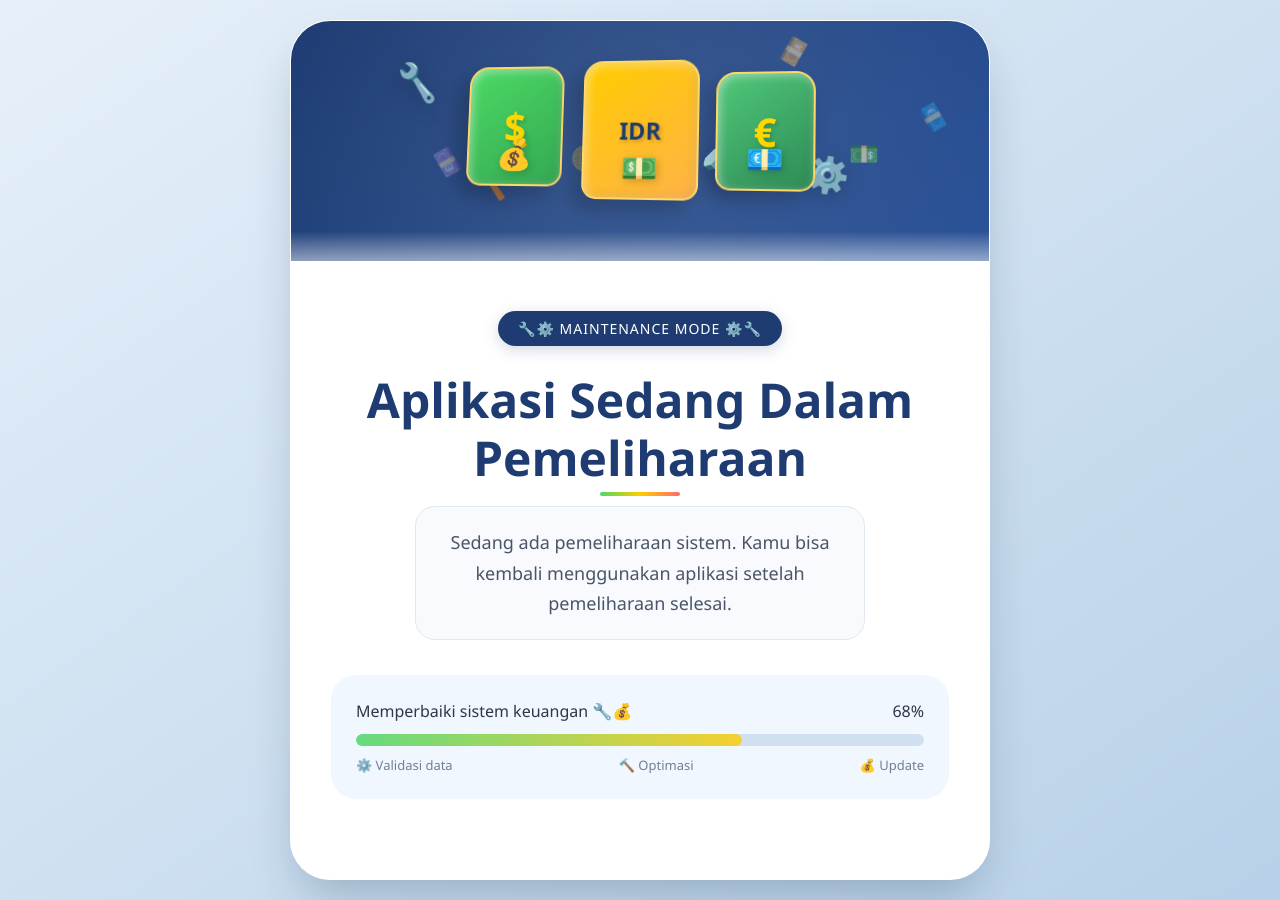
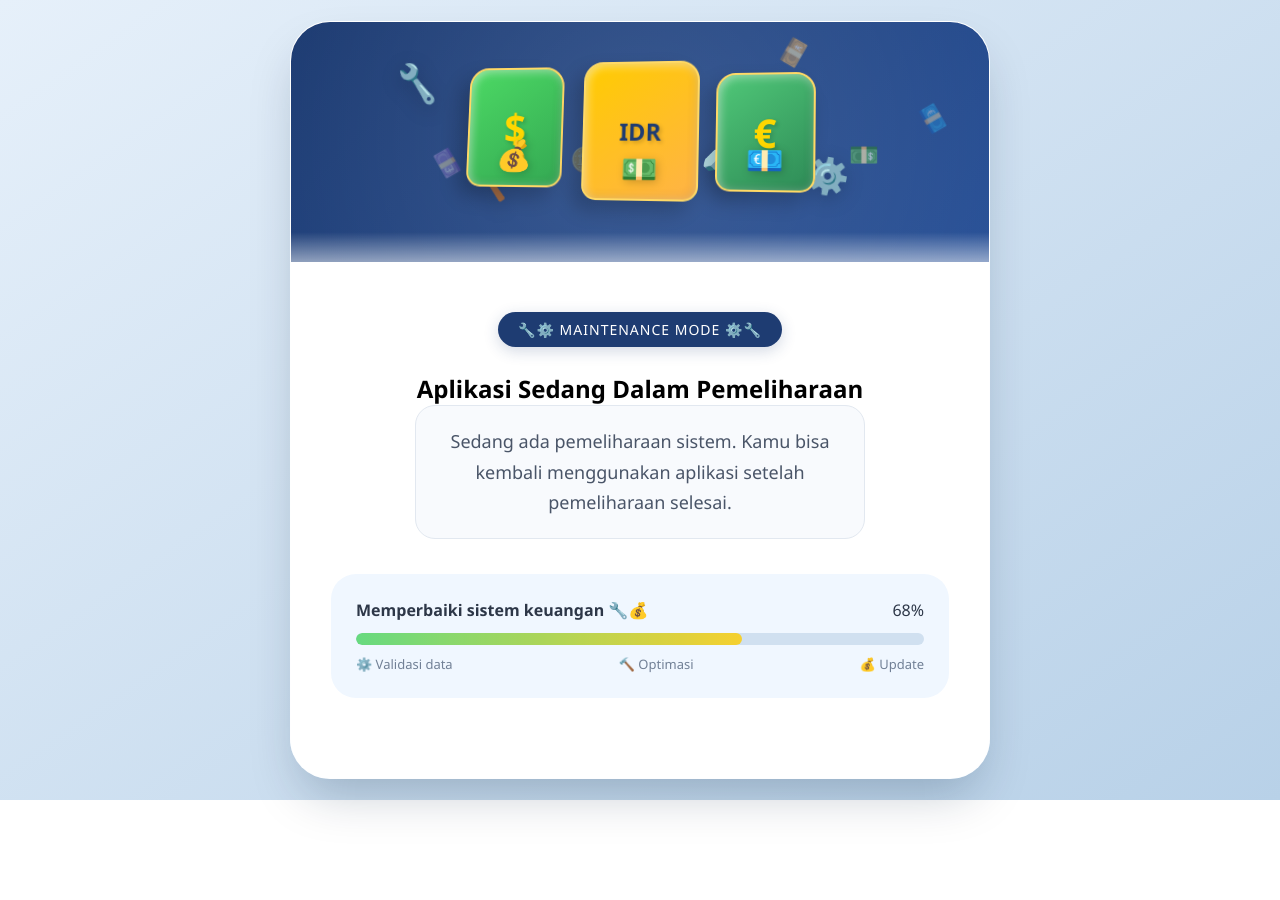
Before and after one commit to triadi387/neonfinance, a plain HTML site: page index.html in a window 1280 px wide. After the commit the page ends 800 px from the top, so only its background shows below. Drawn offline with Linux system fonts and the light colour scheme.

Commit message:
Update index.html

```diff
--- a/index.html
+++ b/index.html
@@ -495,7 +495,7 @@
             </div>
 
             <!-- Teks besar -->
-            <h1>Aplikasi Sedang Dalam Pemeliharaan</h1>
+            <h2>Aplikasi Sedang Dalam Pemeliharaan</h2>
 
             <!-- Teks kecil dengan background -->
             <div class="sub-text">
@@ -506,7 +506,7 @@
             <!-- Progress bar kreatif -->
             <div class="progress-section">
                 <div class="progress-info">
-                    <span>Memperbaiki sistem keuangan 🔧💰</span>
+                    <h4>Memperbaiki sistem keuangan 🔧💰</h4>
                     <span>68%</span>
                 </div>
                 <div class="progress-bar">
```
